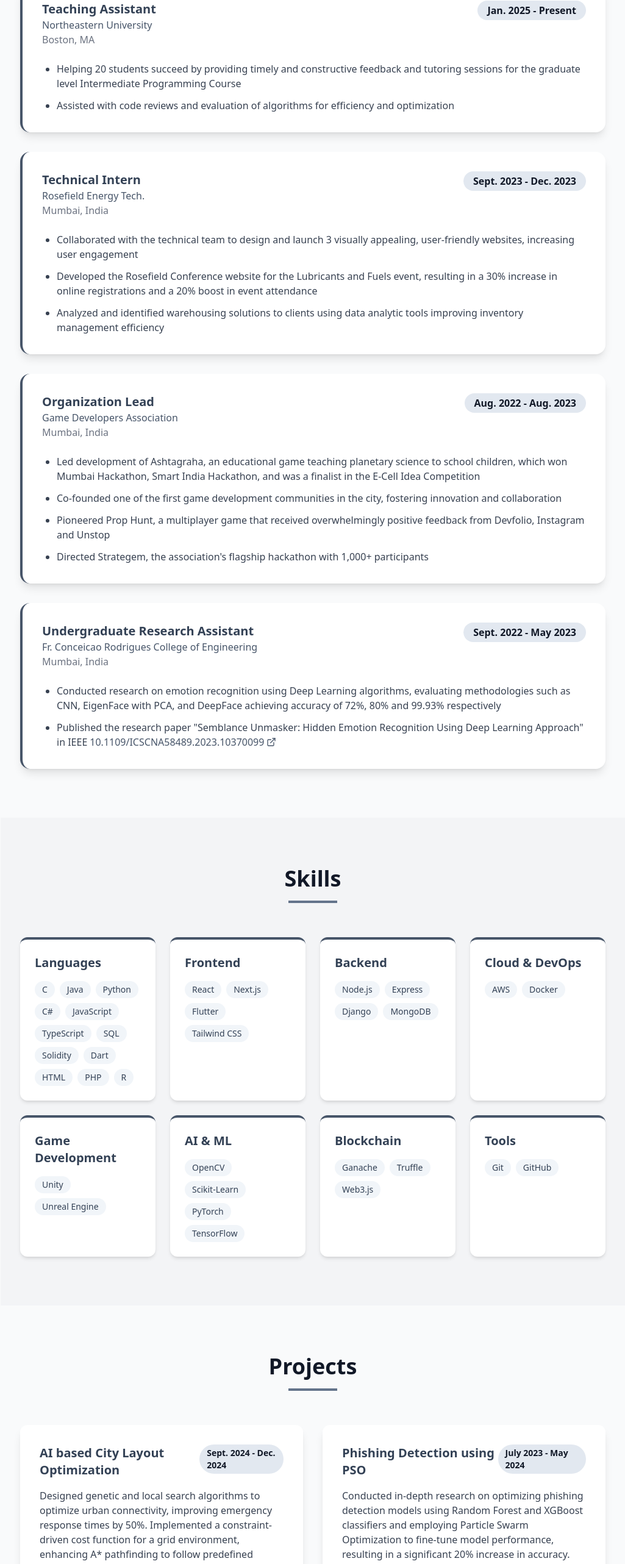
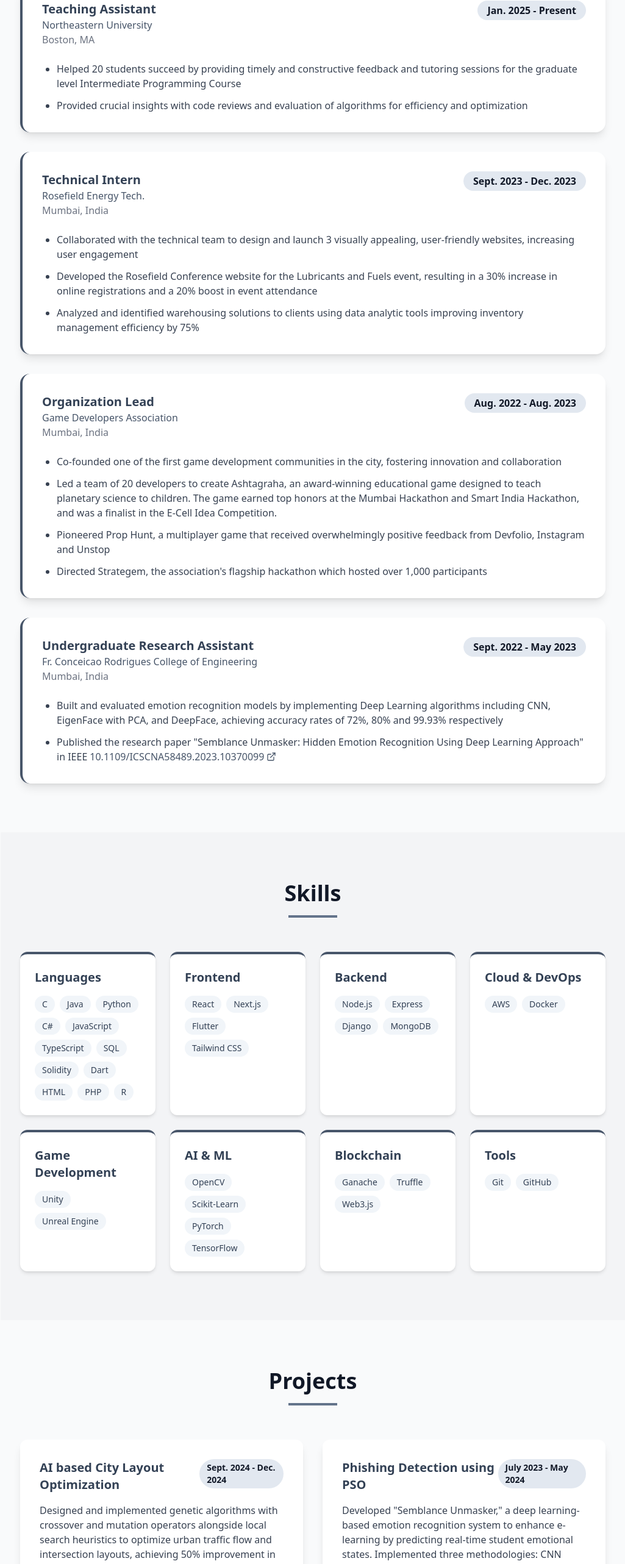
Before and after one commit to SahilBane2002/Portfolio, a React (Vite) app: page / in a window 1280 px wide. Shown: the part 2275-4840 px from the top of the page at 61% size, without its empty margins (255-1280 px from the left). Built offline with nearby package versions, Linux system fonts and the light colour scheme.

Commit message:
New Edits

```diff
--- a/src/App.tsx
+++ b/src/App.tsx
@@ -749,7 +749,7 @@
 // export default App;
 
 import React, { useState, useEffect } from 'react';
-import { Github, Linkedin, Mail, MapPin, Phone, ExternalLink, Menu, X, ChevronRight, Download, Home, User, Briefcase, Code, BookOpen, Award, FileText } from 'lucide-react';
+import { Github, Linkedin, Mail, MapPin, Phone, ExternalLink, Menu, X, ChevronRight, Download, Home, User, Briefcase, Code, BookOpen, Award, FileText, Italic } from 'lucide-react';
 
 function App() {
   const [isNavOpen, setIsNavOpen] = useState(false);
@@ -791,7 +791,7 @@ function App() {
     };
   }, []);
 
-  const scrollToSection = (sectionId) => {
+  const scrollToSection = (sectionId: string) => {
     const element = document.getElementById(sectionId);
     if (element) {
       window.scrollTo({
@@ -1195,8 +1195,8 @@ function App() {
                   <span className="mt-2 lg:mt-0 inline-block font-semibold text-gray-900 bg-slate-200 px-4 py-1 rounded-full">Jan. 2025 - Present</span>
                 </div>
                 <ul className="mt-6 text-gray-700 list-disc ml-6 space-y-3">
-                  <li>Helping 20 students succeed by providing timely and constructive feedback and tutoring sessions for the graduate level Intermediate Programming Course</li>
-                  <li>Assisted with code reviews and evaluation of algorithms for efficiency and optimization</li>
+                  <li>Helped 20 students succeed by providing timely and constructive feedback and tutoring sessions for the graduate level Intermediate Programming Course</li>
+                  <li>Provided crucial insights with code reviews and evaluation of algorithms for efficiency and optimization</li>
                 </ul>
               </div>
 
@@ -1212,7 +1212,7 @@ function App() {
                 <ul className="mt-6 text-gray-700 list-disc ml-6 space-y-3">
                   <li>Collaborated with the technical team to design and launch 3 visually appealing, user-friendly websites, increasing user engagement</li>
                   <li>Developed the Rosefield Conference website for the Lubricants and Fuels event, resulting in a 30% increase in online registrations and a 20% boost in event attendance</li>
-                  <li>Analyzed and identified warehousing solutions to clients using data analytic tools improving inventory management efficiency</li>
+                  <li>Analyzed and identified warehousing solutions to clients using data analytic tools improving inventory management efficiency by 75%</li>
                 </ul>
               </div>
 
@@ -1226,10 +1226,10 @@ function App() {
                   <span className="mt-2 lg:mt-0 inline-block font-semibold text-gray-900 bg-slate-200 px-4 py-1 rounded-full">Aug. 2022 - Aug. 2023</span>
                 </div>
                 <ul className="mt-6 text-gray-700 list-disc ml-6 space-y-3">
-                  <li>Led development of Ashtagraha, an educational game teaching planetary science to school children, which won Mumbai Hackathon, Smart India Hackathon, and was a finalist in the E-Cell Idea Competition</li>
                   <li>Co-founded one of the first game development communities in the city, fostering innovation and collaboration</li>
+                  <li>Led a team of 20 developers to create Ashtagraha, an award-winning educational game designed to teach planetary science to children. The game earned top honors at the Mumbai Hackathon and Smart India Hackathon, and was a finalist in the E-Cell Idea Competition.</li>
                   <li>Pioneered Prop Hunt, a multiplayer game that received overwhelmingly positive feedback from Devfolio, Instagram and Unstop</li>
-                  <li>Directed Strategem, the association's flagship hackathon with 1,000+ participants</li>
+                  <li>Directed Strategem, the association's flagship hackathon which hosted over 1,000 participants</li>
                 </ul>
               </div>
 
@@ -1243,7 +1243,7 @@ function App() {
                   <span className="mt-2 lg:mt-0 inline-block font-semibold text-gray-900 bg-slate-200 px-4 py-1 rounded-full">Sept. 2022 - May 2023</span>
                 </div>
                 <ul className="mt-6 text-gray-700 list-disc ml-6 space-y-3">
-                  <li>Conducted research on emotion recognition using Deep Learning algorithms, evaluating methodologies such as CNN, EigenFace with PCA, and DeepFace achieving accuracy of 72%, 80% and 99.93% respectively</li>
+                  <li>Built and evaluated emotion recognition models by implementing Deep Learning algorithms including CNN, EigenFace with PCA, and DeepFace, achieving accuracy rates of 72%, 80% and 99.93% respectively</li>
                   <li>Published the research paper "Semblance Unmasker: Hidden Emotion Recognition Using Deep Learning Approach" in IEEE
                     <a href="https://ieeexplore.ieee.org/document/10370099" className="text-slate-600 hover:text-slate-800 ml-1 inline-flex items-center">
                       10.1109/ICSCNA58489.2023.10370099
@@ -1364,7 +1364,7 @@ function App() {
                   </div>
                 </div>
                 <p className="text-gray-700 mb-6">
-                  Designed genetic and local search algorithms to optimize urban connectivity, improving emergency response times by 50%. Implemented a constraint-driven cost function for a grid environment, enhancing A* pathfinding to follow predefined movement rules with 100% accuracy.
+                  Designed and implemented genetic algorithms with crossover and mutation operators alongside local search heuristics to optimize urban traffic flow and intersection layouts, achieving 50% improvement in emergency response times across 15 optimized intersections. Developed a constraint-driven cost function incorporating traffic density, road capacity, and emergency vehicle priority within a grid-based environment, enhancing A* pathfinding algorithm with custom heuristics to enforce predefined movement rules and traffic regulations while maintaining 100% accuracy in navigation scenarios and optimal route planning.
                 </p>
                 <div className="flex space-x-6">
                   <a href="https://github.com/Jithin-Veeragandham/ai-city-architect" className="inline-flex items-center text-slate-600 font-semibold hover:text-slate-800 transition-colors">
@@ -1382,7 +1382,7 @@ function App() {
                   </div>
                 </div>
                 <p className="text-gray-700 mb-6">
-                  Conducted in-depth research on optimizing phishing detection models using Random Forest and XGBoost classifiers and employing Particle Swarm Optimization to fine-tune model performance, resulting in a significant 20% increase in accuracy.
+                  Developed "Semblance Unmasker," a deep learning-based emotion recognition system to enhance e-learning by predicting real-time student emotional states. Implemented three methodologies: CNN (72% accuracy), EigenFace with PCA (80% accuracy), and DeepFace (99.93% accuracy) using PyTorch, TensorFlow, and OpenCV for real-time facial data processing. Published research in IEEE ICSCNA 2023 demonstrating how emotion-aware systems can improve online learning effectiveness by providing teachers with insights into student engagement, ultimately reducing dropout rates and enhancing educational outcomes.RetryClaude can make mistakes. Please double-check responses.
                 </p>
                 <div className="flex space-x-6">
                   <a href="https://github.com/SahilBane2002/PhishingDetection" className="inline-flex items-center text-slate-600 font-semibold hover:text-slate-800 transition-colors">
@@ -1400,13 +1400,13 @@ function App() {
                   </div>
                 </div>
                 <p className="text-gray-700 mb-6">
-                  Led development of an educational game teaching planetary science to school children. The project won multiple hackathons including Mumbai Hackathon and Smart India Hackathon, and was a finalist in the E-Cell Idea Competition.
+                  Developed an immersive educational game focused on planetary science concepts for school children using Unreal Engine for game engine development and Blender for designing custom 3D models of planets, spacecraft, and astronomical objects. Integrated interactive gameplay mechanics with educational content delivery systems.
                 </p>
                 <div className="flex space-x-6">
-                  <a href="#" className="inline-flex items-center text-slate-600 font-semibold hover:text-slate-800 transition-colors">
+                  {/* <a href="#" className="inline-flex items-center text-slate-600 font-semibold hover:text-slate-800 transition-colors">
                     <ExternalLink className="h-5 w-5 mr-2" />
                     <span>Demo</span>
-                  </a>
+                  </a> */}
                 </div>
               </div>
 
```
